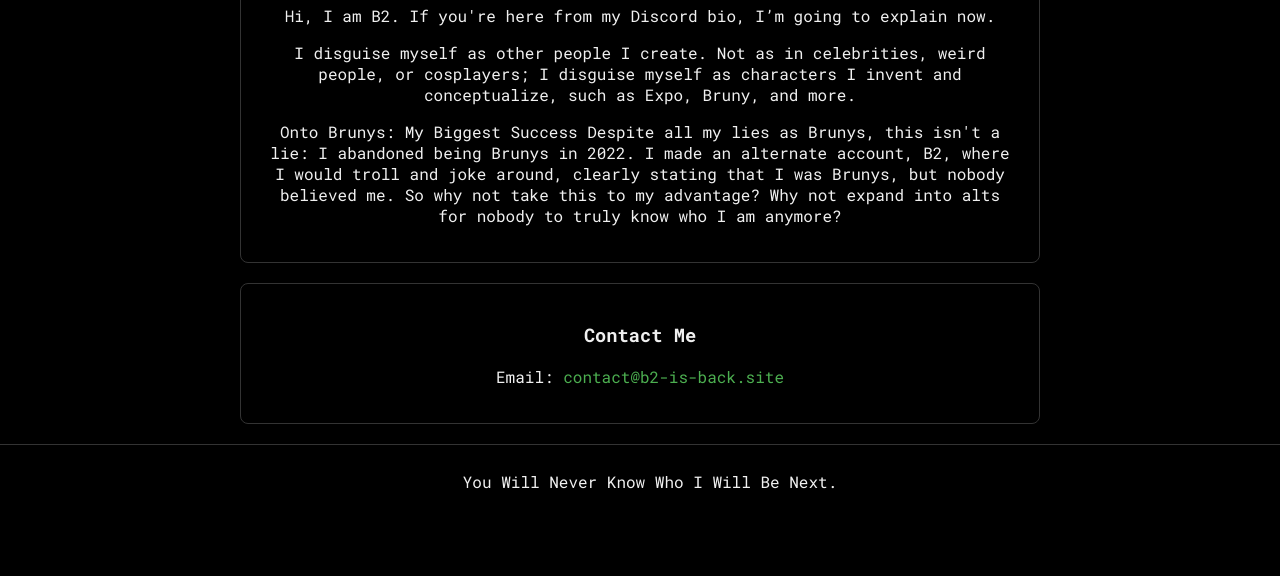
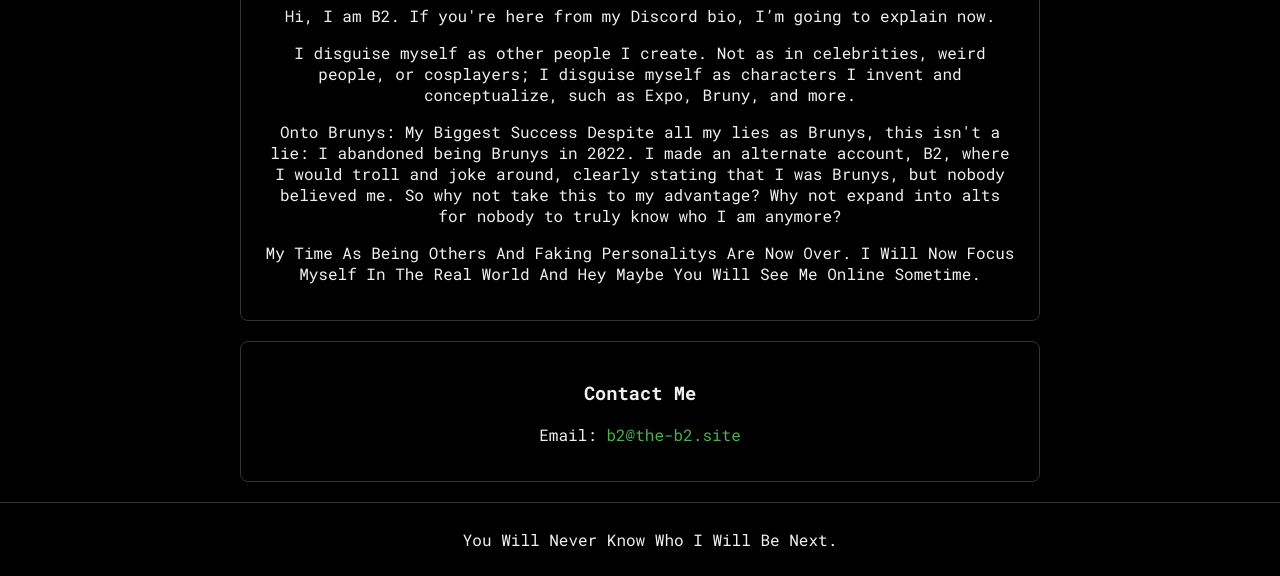
Before and after one commit to b2-is-back/b2-is-back.site, a plain HTML site: page index.html in a window 1280 px wide. Shown: the part 366-942 px from the top of the page. Before the commit the page ends 884 px from the top, so only its background shows below. Drawn offline with Linux system fonts and the light colour scheme.

Commit message:
Update index.html

```diff
--- a/index.html
+++ b/index.html
@@ -18,10 +18,11 @@
             <p>Onto Brunys: My Biggest Success
 
 Despite all my lies as Brunys, this isn't a lie: I abandoned being Brunys in 2022. I made an alternate account, B2, where I would troll and joke around, clearly stating that I was Brunys, but nobody believed me. So why not take this to my advantage? Why not expand into alts for nobody to truly know who I am anymore?</p>
+        <p>My Time As Being Others And Faking Personalitys Are Now Over. I Will Now Focus Myself In The Real World And Hey Maybe You Will See Me Online Sometime.</p>
         </section>
         <section class="contact">
             <h3>Contact Me</h3>
-            <p>Email: <a href="mailto:contact@b2-isback.site">contact@b2-is-back.site</a></p>
+            <p>Email: <a href="mailto:b2@the-b2.site">b2@the-b2.site</a></p>
         </section>
     </main>
     <footer>
```
